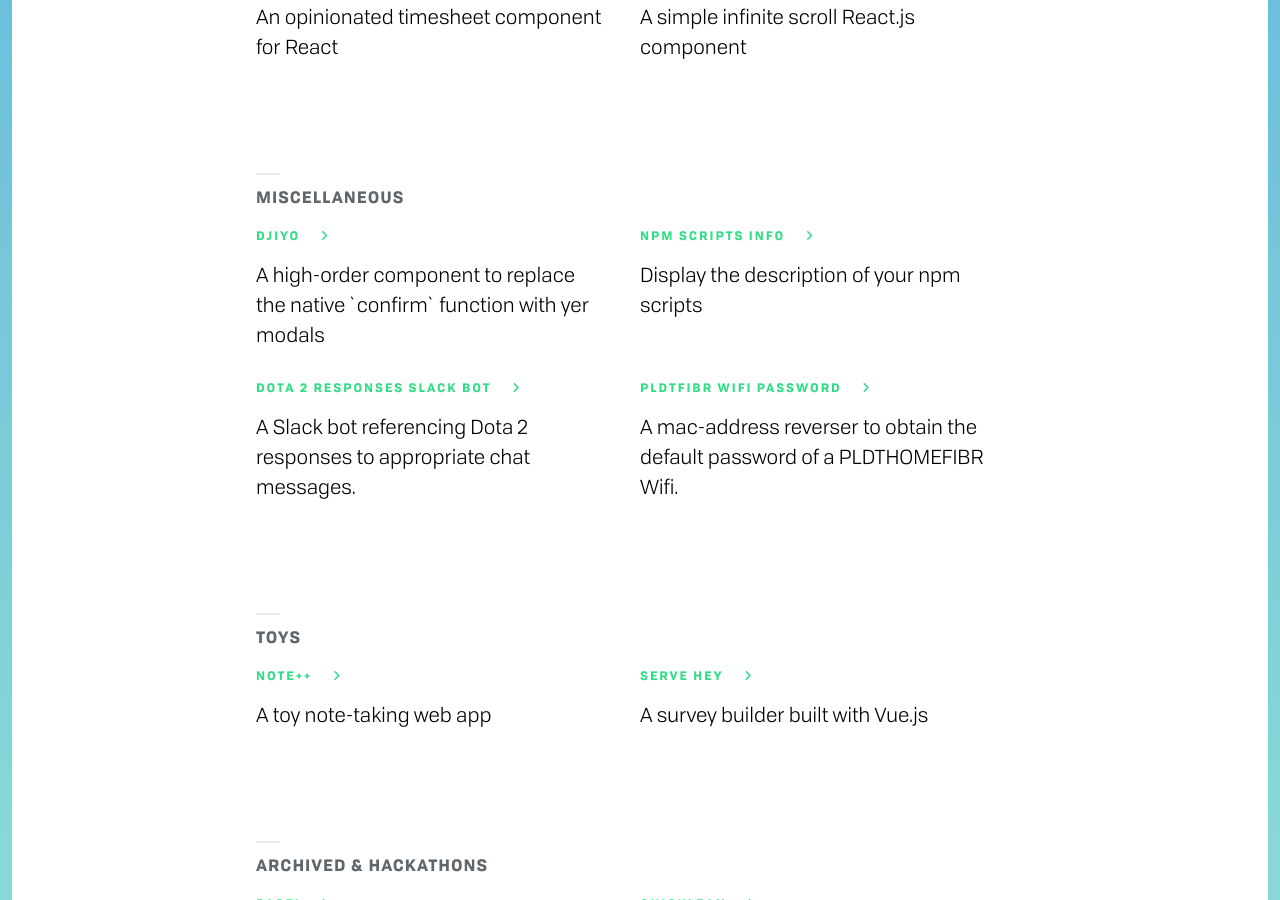
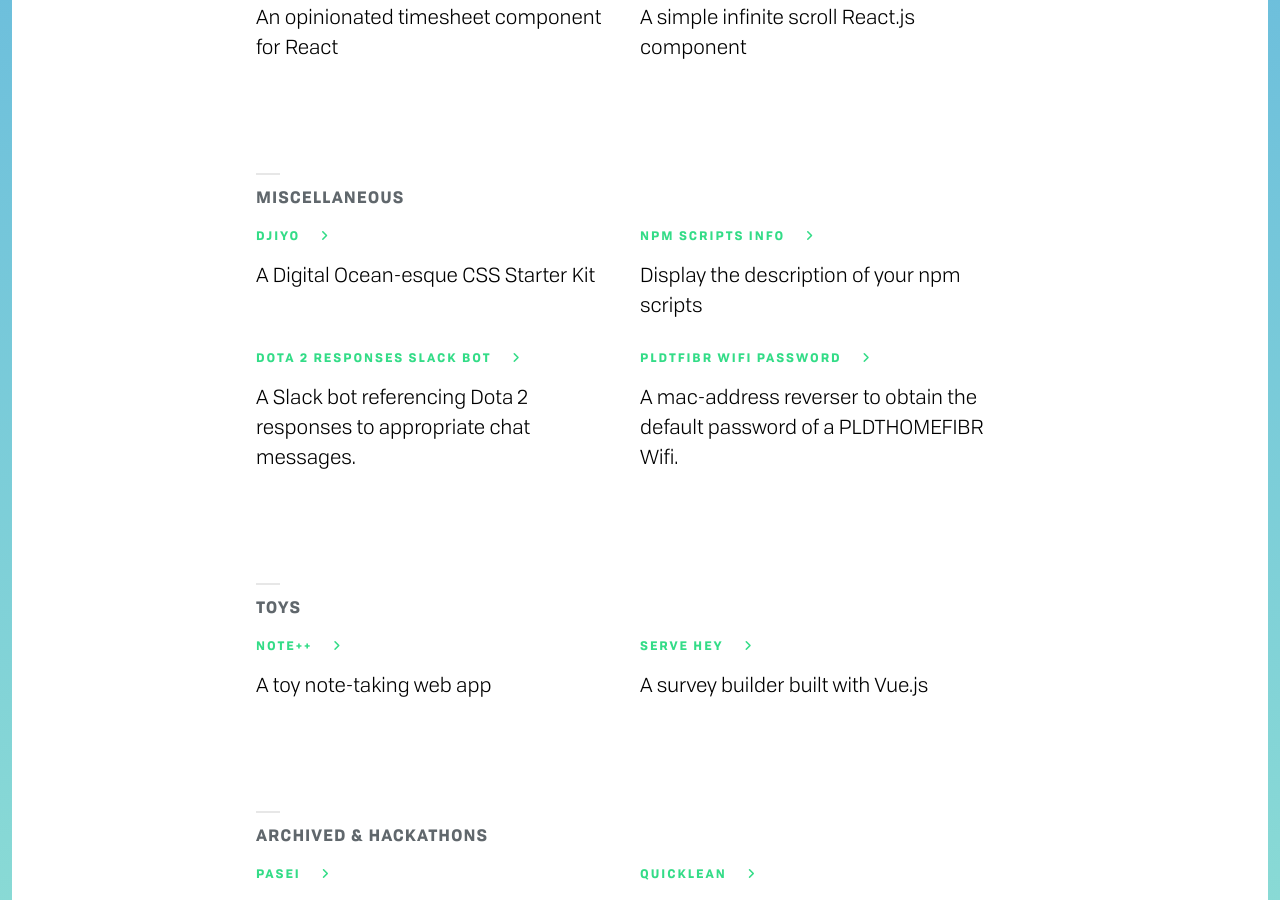
Before and after one commit to srph/websait, a Jekyll site: the page built from lab.html, in a window 1280 px wide and 900 px high, scrolled down 961 px. Built offline with Jekyll 4.4.1, drawn with Linux system fonts in a browser that asks for light colours; nearby versions of some CDN libraries.

Commit message:
Fix djiyo's description

```diff
--- a/lab.html
+++ b/lab.html
@@ -45,7 +45,7 @@ projects:
     projects:
       -
         title: Djiyo
-        description: A high-order component to replace the native `confirm` function with yer modals
+        description: A Digital Ocean-esque CSS Starter Kit
         url: https://github.com/srph/djiyo
       -
         title: npm Scripts Info
```
